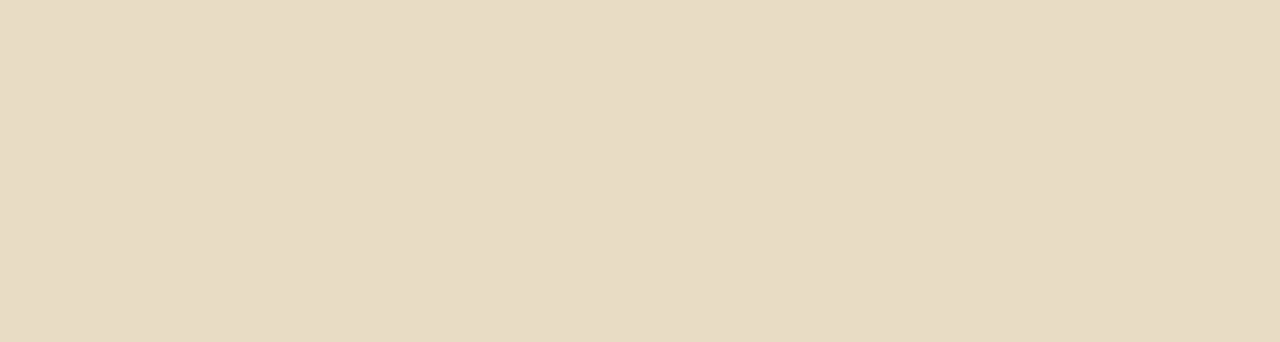
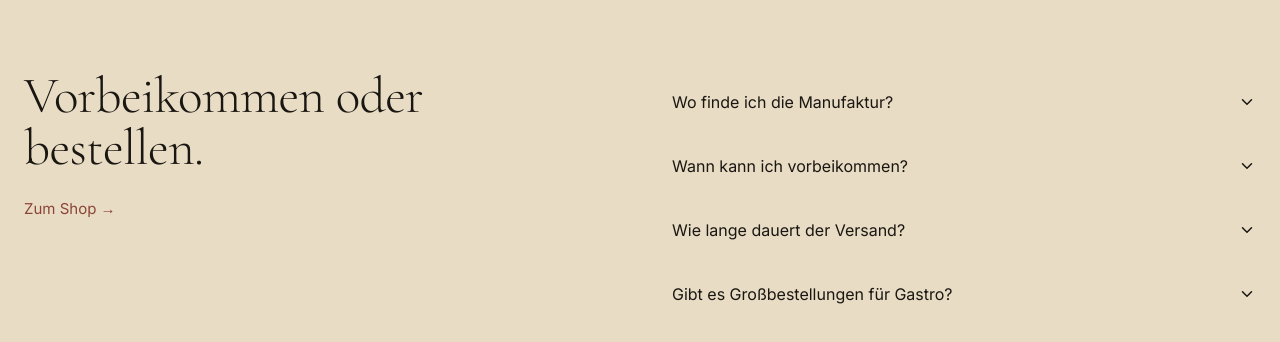
Before and after one commit to SorcG/backstein, a Next.js app: page / in a window 1280 px wide. Shown: the part 7983-8325 px from the top of the page. Before the commit the page ends 7925 px from the top, so only its background shows below. Built offline with nearby package versions, Linux system fonts and the light colour scheme; a web font is replaced by a local one.

Commit message:
feat: Kontakt section + FAQ accordion

```diff
--- a/package.json
+++ b/package.json
@@ -13,6 +13,7 @@
     "clsx": "^2.1.1",
     "gsap": "^3.15.0",
     "lenis": "^1.3.23",
+    "lucide-react": "^1.14.0",
     "next": "16.2.4",
     "react": "19.2.4",
     "react-dom": "19.2.4",
--- a/src/app/page.tsx
+++ b/src/app/page.tsx
@@ -5,6 +5,7 @@ import Handwerk from "@/components/sections/Handwerk";
 import Bohnen from "@/components/sections/Bohnen";
 import Ort from "@/components/sections/Ort";
 import Philosophie from "@/components/sections/Philosophie";
+import Kontakt from "@/components/sections/Kontakt";
 
 export default function Home() {
   return (
@@ -16,6 +17,7 @@ export default function Home() {
       <Bohnen />
       <Ort />
       <Philosophie />
+      <Kontakt />
     </main>
   );
 }
--- /dev/null
+++ b/src/components/sections/Kontakt.tsx
@@ -0,0 +1,155 @@
+'use client';
+import { useRef, useState } from "react";
+import { useGSAP } from "@gsap/react";
+import gsap from "gsap";
+import { ScrollTrigger } from "gsap/ScrollTrigger";
+import { ChevronDown } from "lucide-react";
+
+gsap.registerPlugin(useGSAP, ScrollTrigger);
+
+const FAQ = [
+  {
+    q: "Wo finde ich die Manufaktur?",
+    a: "Auf dem Manufakturgelände 4, 33334 Gütersloh-Pavenstädt. Kostenloses Parken auf dem Hof.",
+  },
+  {
+    q: "Wann kann ich vorbeikommen?",
+    a: "Donnerstag und Freitag von 7 bis 9 Uhr morgens. Klönzeit jeden ersten Freitag im Monat, 16:30 bis 18:30 Uhr.",
+  },
+  {
+    q: "Wie lange dauert der Versand?",
+    a: "Wir rösten auf Bestellung. Versand innerhalb von 3 Werktagen. Versandfrei ab 35 €.",
+  },
+  {
+    q: "Gibt es Großbestellungen für Gastro?",
+    a: "Ja. Schreib uns direkt: kontakt@backstein-roestmanufaktur.de",
+  },
+];
+
+export default function Kontakt() {
+  const sectionRef                          = useRef<HTMLElement>(null);
+  const [openIndex, setOpenIndex]           = useState<number | null>(null);
+
+  useGSAP(
+    () => {
+      gsap.fromTo(
+        ".kontakt-content",
+        { y: 30, opacity: 0 },
+        {
+          y:        0,
+          opacity:  1,
+          duration: 0.9,
+          ease:     "power2.out",
+          scrollTrigger: {
+            trigger:       ".section-kontakt",
+            start:         "top 75%",
+            toggleActions: "play none none none",
+          },
+        }
+      );
+    },
+    { scope: sectionRef }
+  );
+
+  return (
+    <section
+      ref={sectionRef}
+      className="section-kontakt relative w-full py-[var(--section-pad)]"
+      style={{ backgroundColor: "var(--color-backstein-cream)" }}
+    >
+      <div className="mx-auto grid w-full max-w-[1280px] grid-cols-2 gap-16 px-6 items-start kontakt-content">
+
+        {/* ─── Linke Seite ────────────────────────────────────────── */}
+        <div>
+          <h2
+            style={{
+              fontFamily:    "var(--font-heading)",
+              fontSize:      "clamp(36px, 4vw, 56px)",
+              fontWeight:    300,
+              lineHeight:    1.02,
+              letterSpacing: "-0.012em",
+              color:         "var(--color-backstein-schwarz)",
+            }}
+          >
+            Vorbeikommen oder bestellen.
+          </h2>
+
+          <a
+            href="/shop"
+            className="mt-6 inline-block underline-offset-4 hover:underline"
+            style={{
+              fontFamily: "var(--font-body)",
+              fontSize:   "15px",
+              color:      "var(--color-backstein-rot)",
+            }}
+          >
+            Zum Shop →
+          </a>
+        </div>
+
+        {/* ─── Rechte Seite — Accordion ───────────────────────────── */}
+        <div className="flex flex-col">
+          {FAQ.map((item, i) => {
+            const isOpen = openIndex === i;
+            return (
+              <div
+                key={i}
+                className="accordion-item"
+                style={{ borderBottom: "0.5px solid var(--color-backstein-gold)" }}
+              >
+                {/* Trigger row */}
+                <button
+                  onClick={() => setOpenIndex(isOpen ? null : i)}
+                  className="flex w-full items-center justify-between py-5 text-left"
+                  style={{ background: "none", border: "none", cursor: "pointer" }}
+                >
+                  <span
+                    style={{
+                      fontFamily: "var(--font-body)",
+                      fontSize:   "16px",
+                      color:      "var(--color-backstein-schwarz)",
+                    }}
+                  >
+                    {item.q}
+                  </span>
+                  <ChevronDown
+                    size={18}
+                    style={{
+                      color:      "var(--color-backstein-grau)",
+                      flexShrink: 0,
+                      marginLeft: "16px",
+                      transition: "transform 350ms ease",
+                      transform:  isOpen ? "rotate(180deg)" : "rotate(0deg)",
+                    }}
+                  />
+                </button>
+
+                {/* Answer panel — CSS height transition */}
+                <div
+                  style={{
+                    maxHeight:  isOpen ? "300px" : "0",
+                    overflow:   "hidden",
+                    transition: "max-height 350ms ease-in-out",
+                  }}
+                >
+                  <p
+                    className="pb-5"
+                    style={{
+                      fontFamily: "var(--font-body)",
+                      fontSize:   "14px",
+                      lineHeight: 1.65,
+                      color:      "var(--color-backstein-grau)",
+                    }}
+                  >
+                    {item.a}
+                  </p>
+                </div>
+              </div>
+            );
+          })}
+        </div>
+
+      </div>
+    </section>
+  );
+}
```
Also changed, not shown: 1 other file (tests, documents, lock files or other folders).
